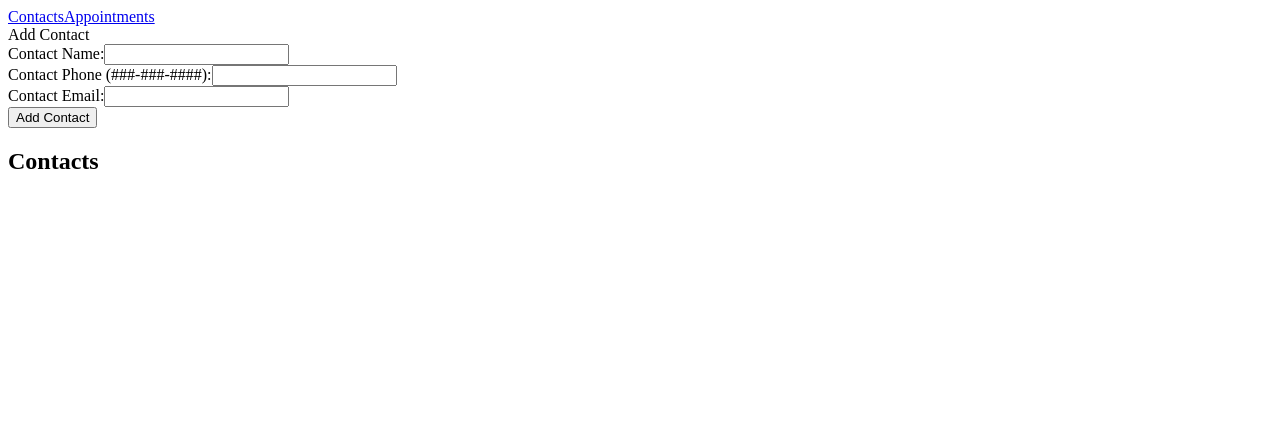
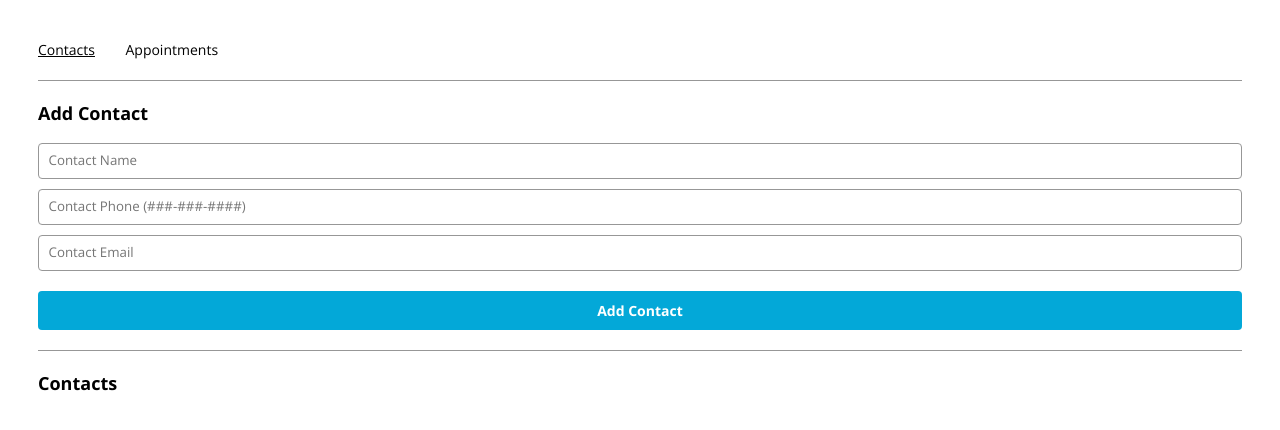
Before and after one commit to jaceva/react-challenge, a React (Create React App) app: page /contacts in a window 1280 px wide. Shown: the top 430 px of the page. Built offline with nearby package versions, Linux system fonts and the light colour scheme.

Commit message:
Add styles

```diff
--- /dev/null
+++ b/public/index.css
@@ -0,0 +1,82 @@
+#root {
+  padding: 30px;
+  font-family: "Open Sans", sans-serif;
+}
+
+nav > a {
+  font-style: normal;
+  font-weight: normal;
+  font-size: 14px;
+  color: #000000;
+  margin-right: 30.5px;
+  text-decoration-line: none;
+}
+
+nav > a.active {
+  text-decoration-line: underline;
+}
+
+nav {
+  padding-bottom: 20px;
+  border-bottom: 1px solid #979797;
+  margin-bottom: 20px;
+}
+
+h2 {
+  font-weight: bold;
+  font-size: 18px;
+  color: #000000;
+  margin: 0;
+  margin-bottom: 18px;
+}
+
+section {
+}
+
+hr {
+  border: none;
+  border-top: 1px solid #979797;
+  margin: 20px 0;
+}
+
+input[type="submit"] {
+  background: #03a8d8;
+  border-radius: 4px;
+  color: #ffffff;
+  font-weight: bold;
+  font-size: 14px;
+  border: none;
+  outline: none;
+  padding: 10px 0;
+  width: 100%;
+  font-family: "Open Sans", sans-serif;
+  margin-top: 10px;
+  margin-bottom: 0px;
+}
+
+input,
+select {
+  font-family: "Open Sans", sans-serif;
+  background: #ffffff;
+  border: 1px solid #979797;
+  border-radius: 4px;
+  padding: 7px 9.5px 9px 9.5px;
+  outline: none;
+  width: 100%;
+  margin-bottom: 10px;
+  box-sizing: border-box;
+}
+
+.tile {
+  margin: 0;
+  font-size: 14px;
+  margin-bottom: 4px;
+}
+
+.tile.tile-title {
+  font-weight: bold;
+}
+
+.tile-container {
+  margin-bottom: 20px;
+}
--- a/public/index.html
+++ b/public/index.html
@@ -10,6 +10,12 @@
       content="Web site created using create-react-app"
     />
     <link rel="apple-touch-icon" href="%PUBLIC_URL%/logo192.png" />
+    <link rel="preconnect" href="https://fonts.gstatic.com" />
+    <link
+      href="https://fonts.googleapis.com/css2?family=Open+Sans:wght@400;700&display=swap"
+      rel="stylesheet"
+    />
+    <link rel="stylesheet" href="%PUBLIC_URL%/index.css" />
     <!--
       manifest.json provides metadata used when your web app is installed on a
       user's mobile device or desktop. See https://developers.google.com/web/fundamentals/web-app-manifest/
@@ -24,7 +30,7 @@
       work correctly both with client-side routing and a non-root public URL.
       Learn how to configure a non-root public URL by running `npm run build`.
     -->
-    <link rel="stylesheet" href="./react-datepicker.css">
+    <link rel="stylesheet" href="./react-datepicker.css" />
     <title>React App</title>
   </head>
   <body>
--- a/src/App.js
+++ b/src/App.js
@@ -1,16 +1,16 @@
-import React, { useState } from 'react';
-import { Switch, Route, Redirect, Link } from 'react-router-dom';
+import React, { useState } from "react";
+import { Switch, Route, Redirect, NavLink } from "react-router-dom";
 
-import { AppointmentsPage } from './containers/appointmentsPage/AppointmentsPage';
-import { ContactsPage } from './containers/contactsPage/ContactsPage';
+import { AppointmentsPage } from "./containers/appointmentsPage/AppointmentsPage";
+import { ContactsPage } from "./containers/contactsPage/ContactsPage";
 
 function App() {
   const [appointments, setAppointments] = useState([]);
   const [contacts, setContacts] = useState([]);
 
   const ROUTES = {
-    CONTACTS: '/contacts',
-    APPOINTMENTS: '/appointments'
+    CONTACTS: "/contacts",
+    APPOINTMENTS: "/appointments",
   };
 
   const addAppointment = (title, contact, date, time) => {
@@ -20,8 +20,8 @@ function App() {
         title: title,
         contact: contact,
         date: date,
-        time: time
-      }
+        time: time,
+      },
     ]);
   };
 
@@ -31,17 +31,22 @@ function App() {
       {
         name: name,
         phone: phone,
-        email: email
-      }
+        email: email,
+      },
     ]);
   };
 
   return (
-    <div>
+    <>
       <nav>
-        <Link to={ROUTES.CONTACTS}>Contacts</Link>
-        <Link to={ROUTES.APPOINTMENTS}>Appointments</Link>
+        <NavLink to={ROUTES.CONTACTS} activeClassName="active">
+          Contacts
+        </NavLink>
+        <NavLink to={ROUTES.APPOINTMENTS} activeClassName="active">
+          Appointments
+        </NavLink>
       </nav>
+      <main>
         <Switch>
           <Route exact path="/">
             <Redirect to={ROUTES.CONTACTS} />
@@ -57,7 +62,8 @@ function App() {
             />
           </Route>
         </Switch>
-    </div>
+      </main>
+    </>
   );
 }
 
--- a/src/components/appointmentForm/AppointmentForm.js
+++ b/src/components/appointmentForm/AppointmentForm.js
@@ -1,6 +1,6 @@
-import React from 'react';
+import React from "react";
 
-import { ContactPicker } from '../contactPicker/ContactPicker';
+import { ContactPicker } from "../contactPicker/ContactPicker";
 
 export const AppointmentForm = ({
   contacts,
@@ -12,11 +12,13 @@ export const AppointmentForm = ({
   setDate,
   time,
   setTime,
-  handleSubmit
+  handleSubmit,
 }) => {
   const getTodayString = () => {
-    const [month, day, year] = new Date().toLocaleDateString('en-US').split('/');
-    return `${year}-${month.padStart(2, '0')}-${day.padStart(2,'0')}`;
+    const [month, day, year] = new Date()
+      .toLocaleDateString("en-US")
+      .split("/");
+    return `${year}-${month.padStart(2, "0")}-${day.padStart(2, "0")}`;
   };
 
   const getContactNames = () => {
@@ -26,28 +28,27 @@ export const AppointmentForm = ({
   return (
     <form onSubmit={handleSubmit}>
       <label>
-        Appointment Title:
         <input
           type="text"
           name="title"
           value={title}
           onChange={(e) => setTitle(e.target.value)}
           required
+          placeholder="Appointment Title"
         />
       </label>
       <br />
       <label>
-        Appointment With:
         <ContactPicker
           name="contact"
           value={contact}
           contacts={getContactNames()}
           onChange={(e) => setContact(e.target.value)}
+          placeholder="Appointment With"
         />
       </label>
       <br />
       <label>
-        Appointment Date:
         <input
           type="date"
           name="date"
@@ -59,7 +60,6 @@ export const AppointmentForm = ({
       </label>
       <br />
       <label>
-        Appointment Time:
         <input
           type="time"
           name="time"
--- a/src/components/contactForm/ContactForm.js
+++ b/src/components/contactForm/ContactForm.js
@@ -1,4 +1,4 @@
-import React from 'react';
+import React from "react";
 
 export const ContactForm = ({
   name,
@@ -7,42 +7,42 @@ export const ContactForm = ({
   setPhone,
   email,
   setEmail,
-  handleSubmit
+  handleSubmit,
 }) => {
   return (
     <form onSubmit={handleSubmit}>
       <label>
-        Contact Name:
         <input
           type="text"
           name="name"
           value={name}
           onChange={(e) => setName(e.target.value)}
           required
+          placeholder="Contact Name"
         />
       </label>
       <br />
       <label>
-        Contact Phone (###-###-####):
-        {/* regex is for US phone numbers */}
         <input
           type="tel"
           name="phone"
           value={phone}
           onChange={(e) => setPhone(e.target.value)}
           required
+          // regex is for US phone numbers
           pattern="[1-9][0-9]{2}-[1-9][0-9]{2}-[0-9]{4}"
+          placeholder="Contact Phone (###-###-####)"
         />
       </label>
       <br />
       <label>
-        Contact Email:
         <input
           type="email"
           name="email"
           value={email}
           onChange={(e) => setEmail(e.target.value)}
           required
+          placeholder="Contact Email"
         />
       </label>
       <br />
--- a/src/components/tile/Tile.js
+++ b/src/components/tile/Tile.js
@@ -1,10 +1,12 @@
-import React from 'react';
+import React from "react";
 
 export const Tile = ({ tile }) => {
   return (
-    <div>
+    <div className="tile-container">
       {Object.values(tile).map((value, index) => (
-        <p key={index}>{value}</p>
+        <p key={index} className={`${index === 0 ? "tile-title" : ""} tile`}>
+          {value}
+        </p>
       ))}
     </div>
   );
--- a/src/containers/appointmentsPage/AppointmentsPage.js
+++ b/src/containers/appointmentsPage/AppointmentsPage.js
@@ -1,31 +1,32 @@
-import React, { useState } from 'react';
+import React, { useState } from "react";
 
-import { AppointmentForm } from '../../components/appointmentForm/AppointmentForm';
-import { TileList } from '../../components/tileList/TileList';
+import { AppointmentForm } from "../../components/appointmentForm/AppointmentForm";
+import { TileList } from "../../components/tileList/TileList";
 
 export const AppointmentsPage = ({
   appointments,
   addAppointment,
-  contacts
+  contacts,
 }) => {
-  const [title, setTitle] = useState('');
+  const [title, setTitle] = useState("");
   const [contact, setContact] = useState(
-    contacts.length > 0 ? contacts[0].name : ''
+    contacts.length > 0 ? contacts[0].name : ""
   );
-  const [date, setDate] = useState('');
-  const [time, setTime] = useState('');
+  const [date, setDate] = useState("");
+  const [time, setTime] = useState("");
 
   const handleSubmit = (e) => {
     e.preventDefault();
     addAppointment(title, contact, date, time);
-    setTitle('');
-    setContact('');
-    setDate('');
-    setTime('');
+    setTitle("");
+    setContact("");
+    setDate("");
+    setTime("");
   };
 
   return (
-    <div>
+    <>
+      <section>
         <h2>Add Appointment</h2>
         <AppointmentForm
           contacts={contacts}
@@ -39,9 +40,12 @@ export const AppointmentsPage = ({
           setTime={setTime}
           handleSubmit={handleSubmit}
         />
-      <br />
+      </section>
+      <hr />
+      <section>
         <h2>Appointments</h2>
         <TileList tiles={appointments} />
-    </div>
+      </section>
+    </>
   );
 };
--- a/src/containers/contactsPage/ContactsPage.js
+++ b/src/containers/contactsPage/ContactsPage.js
@@ -1,21 +1,21 @@
-import React, { useState, useEffect } from 'react';
+import React, { useState, useEffect } from "react";
 
-import { ContactForm } from '../../components/contactForm/ContactForm';
-import { TileList } from '../../components/tileList/TileList';
+import { ContactForm } from "../../components/contactForm/ContactForm";
+import { TileList } from "../../components/tileList/TileList";
 
 export const ContactsPage = ({ contacts, addContact }) => {
-  const [name, setName] = useState('');
-  const [phone, setPhone] = useState('');
-  const [email, setEmail] = useState('');
+  const [name, setName] = useState("");
+  const [phone, setPhone] = useState("");
+  const [email, setEmail] = useState("");
   const [duplicate, setDuplicate] = useState(false);
 
   const handleSubmit = (e) => {
     e.preventDefault();
     if (!duplicate) {
       addContact(name, phone, email);
-      setName('');
-      setPhone('');
-      setEmail('');
+      setName("");
+      setPhone("");
+      setEmail("");
     }
   };
 
@@ -36,11 +36,12 @@ export const ContactsPage = ({ contacts, addContact }) => {
   }, [name, contacts, duplicate]);
 
   return (
-    <div>
-      <div>
+    <>
+      <section>
+        <h2>
           Add Contact
-        {duplicate ? ' - Name Already Exists' : ''}
-      </div>
+          {duplicate ? " - Name Already Exists" : ""}
+        </h2>
         <ContactForm
           name={name}
           setName={setName}
@@ -50,8 +51,12 @@ export const ContactsPage = ({ contacts, addContact }) => {
           setEmail={setEmail}
           handleSubmit={handleSubmit}
         />
+      </section>
+      <hr />
+      <section>
         <h2>Contacts</h2>
         <TileList tiles={contacts} />
-    </div>
+      </section>
+    </>
   );
 };
```
Lines whose indentation alone changed are shown as unchanged.
